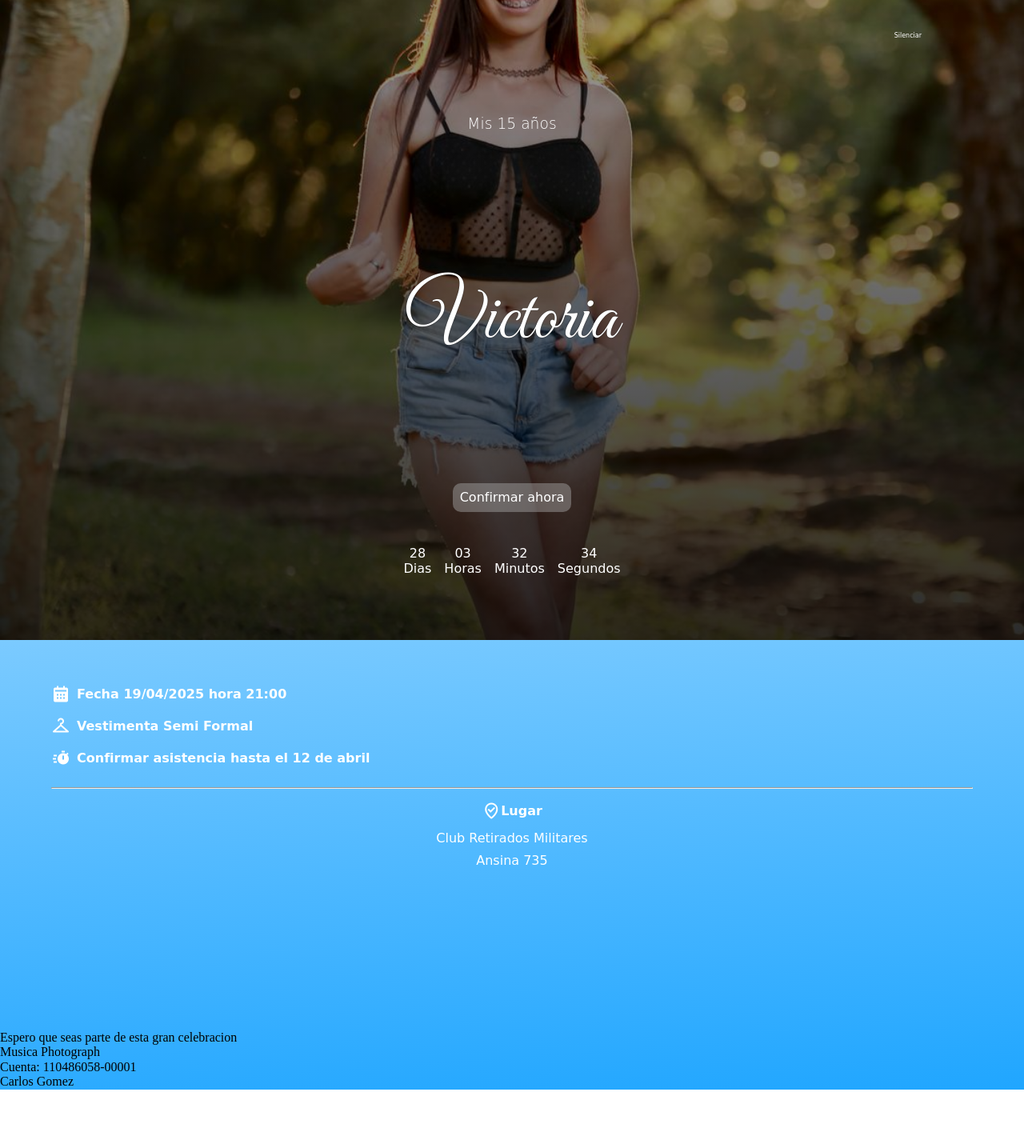
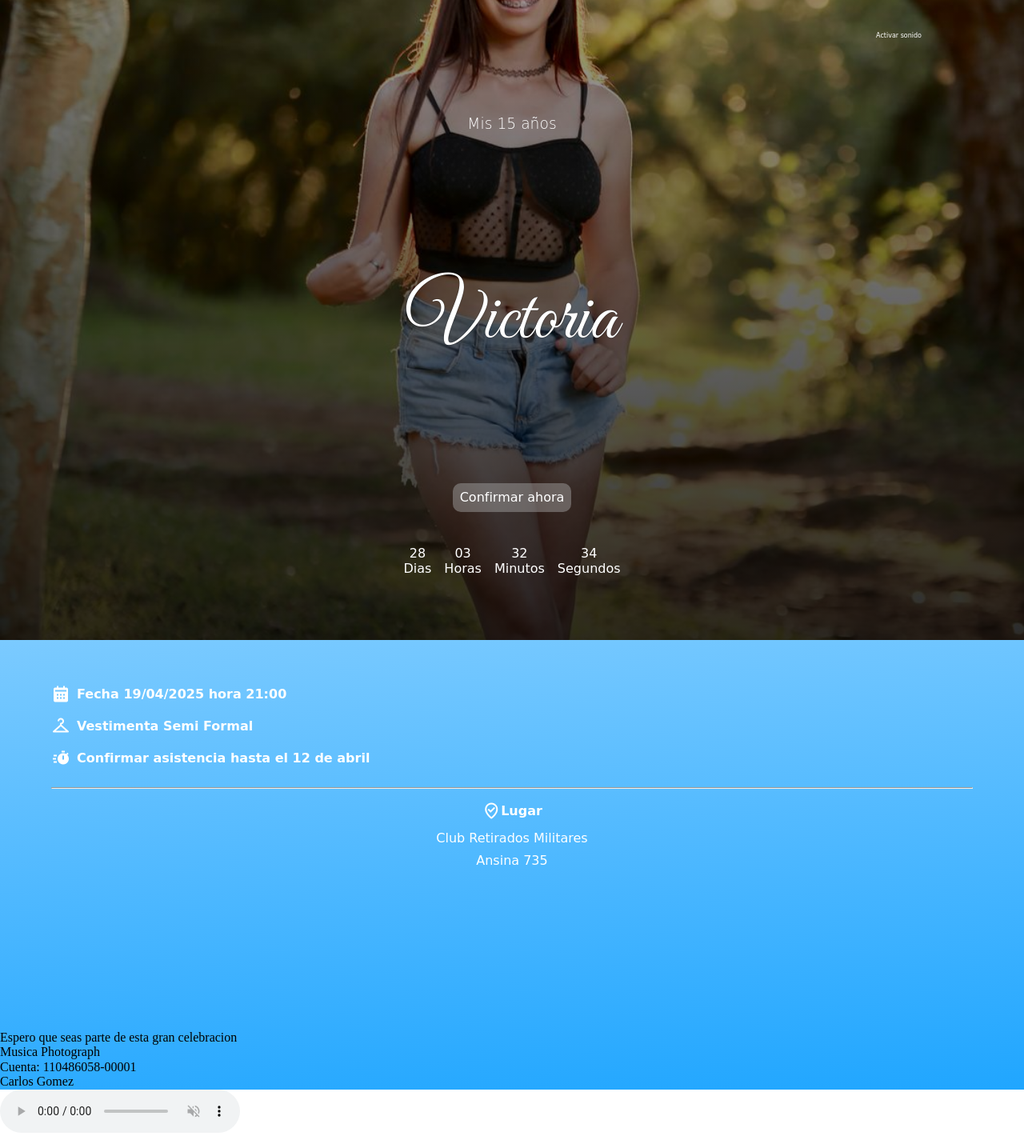
Before and after one commit to NatanaelLeites/15victoria, a website: page index.html in a window 1280 px wide. Shown: the whole page at 80% size. Before the commit the page ends 1362 px from the top, so only its background shows below. Drawn offline with nearby package versions, Linux system fonts and the light colour scheme; grey boxes are pictures that could not be loaded; a web font is replaced by a local one.

Commit message:
nueva prueba de musica cambio de boton

```diff
--- a/index.html
+++ b/index.html
@@ -66,7 +66,7 @@
             <p>Carlos Gomez</p>
         </main>
     </div>
-    <audio id="miMusica" autoplay loop>
+    <audio id="miMusica" controls autoplay loop>
         <source src="./photograph.mp3" type="audio/mpeg">
     </audio>
     <script src="./js/main.js"></script>
--- a/js/main.js
+++ b/js/main.js
@@ -30,6 +30,9 @@ if(segundos < 10){sec.innerHTML = "0" + segundos}
 const musica = document.getElementById('miMusica');
 const botonSilencio = document.getElementById('botonSilencio');
 
+botonSilencio.textContent = 'Activar sonido';
+musica.muted = true;
+
 botonSilencio.addEventListener('click', () => {
   if (musica.muted) {
     musica.muted = false;
```
